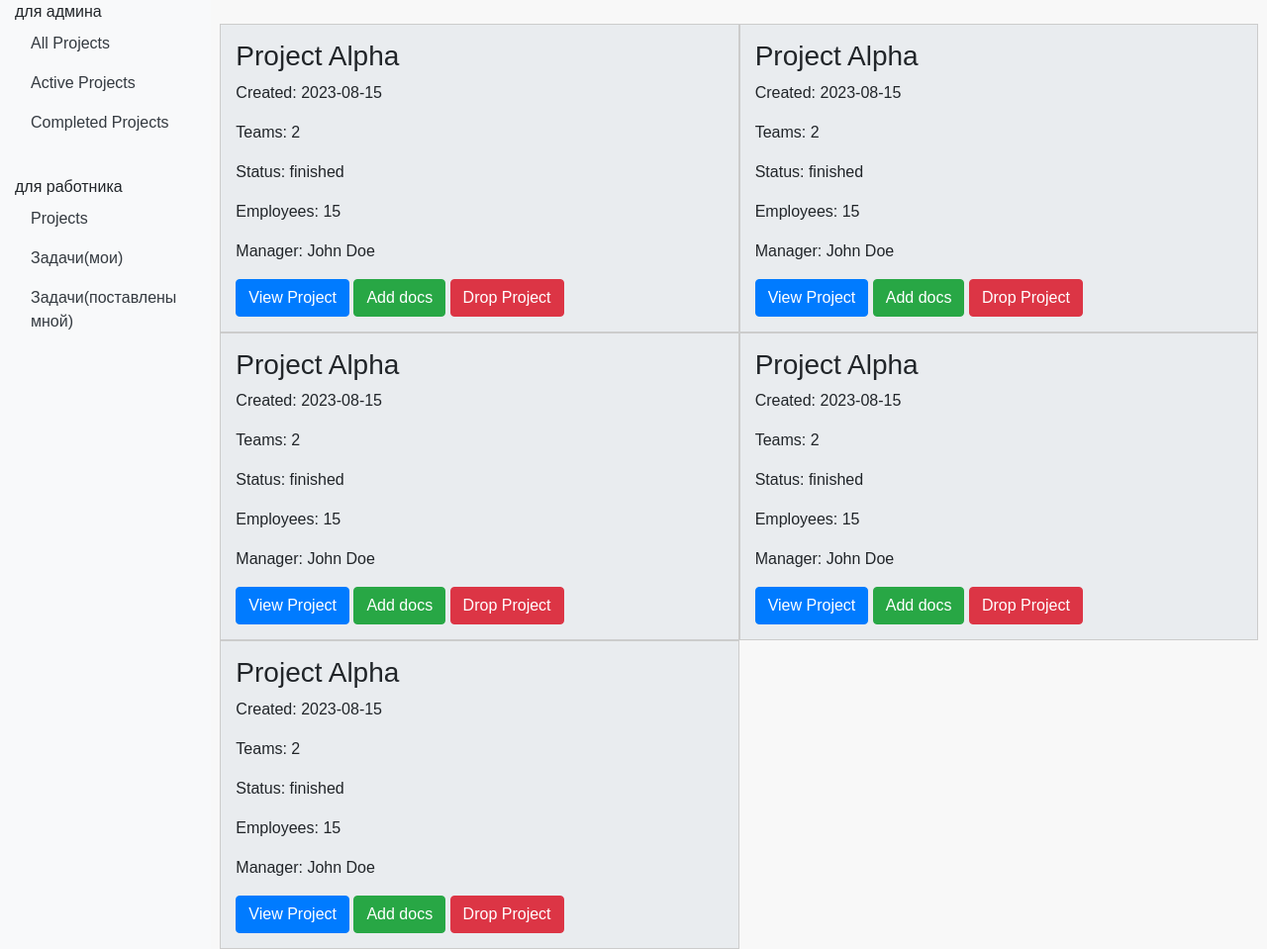
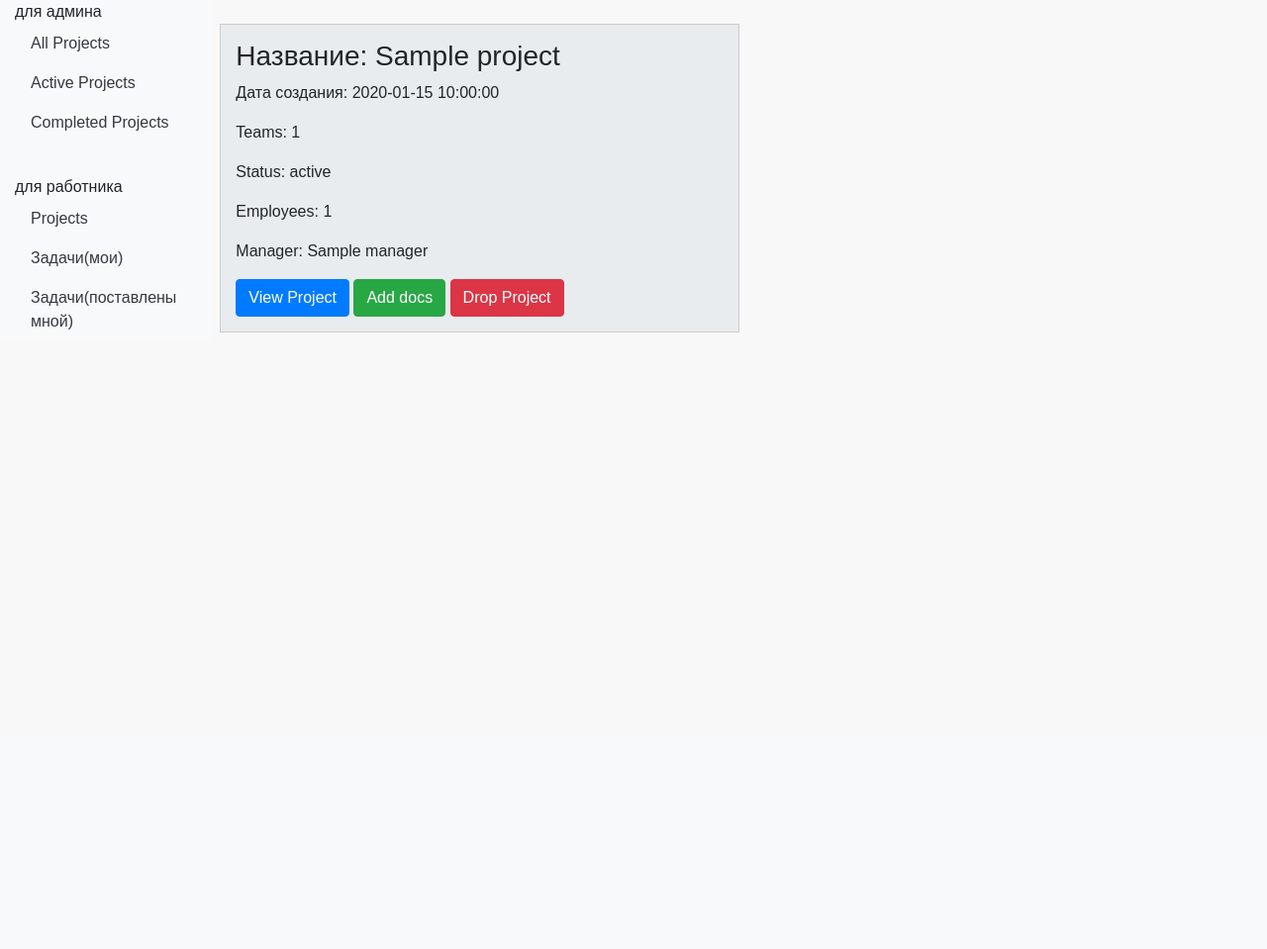
Before and after one commit to hahabuntun/TManagement, a Flask app: template project/templates/projects.html in a window 1280 px wide. Shown: the part 56-1015 px from the top of the page at 99% size. After the commit the page ends 392 px from the top, so only its background shows below. Run offline with Flask 3, Linux system fonts and the light colour scheme; the template is opened without the code that fills it: most values are stand-ins (such as "Sample title", 1, 10 or a date in 2020); parts of the project's set-up code (start-up, migrations or seed data) failed here and were passed over; some libraries are stand-ins or nearby versions.

Commit message:
added functions to fill the database

```diff
--- /dev/null
+++ b/documents/project_documents/design.txt
@@ -0,0 +1 @@
+x
--- a/project/main/fill_db.py
+++ b/project/main/fill_db.py
@@ -3,6 +3,7 @@ from werkzeug.security import generate_password_hash
 from project.models import *
 
 import random
+import os
 
 random.seed(10)
 
@@ -43,25 +44,31 @@ it_positions = [
 
 
 def build():
-    #fill_project_status()
-    # fill_worker_positions()
-    # fill_workers(40)
-    #fill_projects()
-    pass
+    fill_project_status()
+    fill_worker_positions()
+    fill_workers(40)
+    fill_projects()
+    fill_project_documents()
+    fill_teams()
+    fill_team_members()
+    # pass
 
 def fill_project_status():
     finished = ProjectStatus(name="завершен")
     in_work = ProjectStatus(name="выполняется")
     canceled = ProjectStatus(name="отменен")
     in_creation = ProjectStatus(name="на этапе создания")
-    db.session.add_all([finished, in_work, canceled, in_creation])
+    # db.session.add(finished)
+    # db.session.add(in_work)
+    # db.session.add(canceled)
+    # db.session.add(in_creation)
     db.session.commit()
 
 def fill_worker_positions():
     work_positions = []
     for position in it_positions:
-       work_positions.append(WorkerPosition(name=position))
-    db.session.add_all(work_positions)
+        work_position = WorkerPosition(name=position)
+        db.session.add(work_position)
     db.session.commit()
 
 def fill_workers(num):
@@ -96,23 +103,55 @@ def fill_projects():
     project_statuses = ProjectStatus.query.all()
     print(random.choice(project_statuses).id, "+++", len(project_statuses))
     projects = [Project(title=project_names[i], manager_id=project_manager.id, project_status_id=random.choice(project_statuses).id) for i in range(4) ]
-    db.session.add_all(projects)
+    for project in projects:
+        db.session.add(project)
     db.session.commit()
+
+
+def get_absolute_path(relative_path):
+    """Converts a relative path to an absolute path."""
+    base_path = os.path.abspath(os.path.dirname(__file__))  # Absolute path of the current script's directory
+    absolute_path = os.path.join(base_path, relative_path)
+    return absolute_path
+
 def fill_project_documents():
-    pass
-
-def fill_team_member_roles():
-    pass
+    projects = Project.query.all()
+    names = ["TZ", "Сотрудники", "Основные ттх", "план на проекта"]
+    paths = [
+            get_absolute_path("../../documents/project_documents/1.pdf"),
+            get_absolute_path("../../documents/project_documents/2.pdf"),
+            get_absolute_path("../../documents/project_documents/3.pdf"),
+            get_absolute_path("../../documents/project_documents/design.txt")
+            ]
+    documents = [ProjectDocuments(name=names[i], filepath=paths[i], project_id=project.id) for i in range(4) for project in projects]
+    for document in documents:
+        db.session.add(document)
+    db.session.commit()
 
 def fill_teams():
-    pass
+    projects = Project.query.all()
+    for project in projects:
+        for i in range(3):
+            team = Team(name=f"team-{i}", project_id=project.id)
+            db.session.add(team)
+    db.session.commit()
 
 
-def fill_team_documents():
-    pass
+def fill_team_members():
+    workers = db.session.query(Worker).join(
+        WorkerPosition,
+        Worker.worker_position_id == WorkerPosition.id).filter(WorkerPosition.name!="Project Manager").all()
 
-def fill_team_members():
-    pass
+    projects = Project.query.all()
+    for project in projects:
+        teams = Team.query.filter(Team.project_id==project.id).all()
+        for team in teams:
+            for i in range(random.randint(1, 4)):
+                rand_worker = workers[random.randint(0, len(workers) - 1)]
+                new_member = TeamMember(team_id=team.id, worker_id=rand_worker.id)
+                db.session.add(new_member)
+    db.session.commit()
+
 
 def fill_director_subordinate():
     pass
--- a/project/models.py
+++ b/project/models.py
@@ -29,7 +29,6 @@ class Project(Base):
 class ProjectDocuments(Base):
     __tablename__ = "project_documents"
     name = db.Column(db.String(30))
-    filename = db.Column(db.String(30))
     filepath = db.Column(db.String(255))
     date_created = db.Column(db.DateTime(timezone=True), default=datetime.utcnow)
     project_id = db.Column(db.Integer, db.ForeignKey("projects.id"))
@@ -48,7 +47,6 @@ class TeamMember(Base):
     __tablename__ = "team_members"
     date_added = db.Column(db.DateTime(timezone=True), default=datetime.utcnow)
     worker_id = db.Column(db.Integer, db.ForeignKey("workers.id"))
-    role_id = db.Column(db.Integer, db.ForeignKey("team_member_roles.id"))
     team_id = db.Column(db.Integer, db.ForeignKey("teams.id"))
 
 class DirectorSubordinates(Base):
--- a/project/templates/projects.html
+++ b/project/templates/projects.html
@@ -16,6 +16,8 @@
         <li class="nav-item"><a class="nav-link" href="#">Projects</a></li>
     </ul>
 </nav>
+
+
 
 <div class="container-fluid">
     <div class="row">
@@ -38,62 +40,20 @@
         <main role="main" class="col-md-9 ml-sm-auto col-lg-10 px-4">
 
             <div class="custom-list row mt-4">
+                {% for project in context %}
                 <div class="custom-card col-md-6">
-                    <h3>Project Alpha</h3>
-                    <p>Created: 2023-08-15</p>
-                    <p>Teams: 2</p>
-                    <p>Status: finished</p>
-                    <p>Employees: 15</p>
-                    <p>Manager: John Doe</p>
+                    <h3>Название: {{project.title}}</h3>
+                    <p>Дата создания: {{project.date_created}}</p>
+                    <p>Teams: {{project.num_teams}}</p>
+                    <p>Status: {{project.status}}</p>
+                    <p>Employees: {{project.num_employees}}</p>
+                    <p>Manager: {{project.manager}}</p>
                     <a href="#" class="btn btn-primary">View Project</a>
                     <button class="btn btn-success">Add docs</button>
                     <button class="btn btn-danger">Drop Project</button>
                 </div>
-                <!-- Add more project cards here -->
-                <div class="custom-card col-md-6">
-                    <h3>Project Alpha</h3>
-                    <p>Created: 2023-08-15</p>
-                    <p>Teams: 2</p>
-                    <p>Status: finished</p>
-                    <p>Employees: 15</p>
-                    <p>Manager: John Doe</p>
-                    <a href="#" class="btn btn-primary">View Project</a>
-                    <button class="btn btn-success">Add docs</button>
-                    <button class="btn btn-danger">Drop Project</button>
-                </div>
-                <div class="custom-card col-md-6">
-                    <h3>Project Alpha</h3>
-                    <p>Created: 2023-08-15</p>
-                    <p>Teams: 2</p>
-                    <p>Status: finished</p>
-                    <p>Employees: 15</p>
-                    <p>Manager: John Doe</p>
-                    <a href="#" class="btn btn-primary">View Project</a>
-                    <button class="btn btn-success">Add docs</button>
-                    <button class="btn btn-danger">Drop Project</button>
-                </div>
-                <div class="custom-card col-md-6">
-                    <h3>Project Alpha</h3>
-                    <p>Created: 2023-08-15</p>
-                    <p>Teams: 2</p>
-                    <p>Status: finished</p>
-                    <p>Employees: 15</p>
-                    <p>Manager: John Doe</p>
-                    <a href="#" class="btn btn-primary">View Project</a>
-                    <button class="btn btn-success">Add docs</button>
-                    <button class="btn btn-danger">Drop Project</button>
-                </div>
-                <div class="custom-card col-md-6">
-                    <h3>Project Alpha</h3>
-                    <p>Created: 2023-08-15</p>
-                    <p>Teams: 2</p>
-                    <p>Status: finished</p>
-                    <p>Employees: 15</p>
-                    <p>Manager: John Doe</p>
-                    <a href="#" class="btn btn-primary">View Project</a>
-                    <button class="btn btn-success">Add docs</button>
-                    <button class="btn btn-danger">Drop Project</button>
-                </div>
+                {%  endfor %}
+
             </div>
         </main>
     </div>
--- a/site.py
+++ b/site.py
@@ -6,8 +6,8 @@ app = create_app()
 
 if __name__ == '__main__':
     with app.app_context():
-        #db.create_all()
-        #build()
+        db.create_all()
+        build()
         pass
     app.run(debug=True)
     #app.run(debug=True)
```
Also changed, not shown: project/main/routes.py (+42 -3 lines), documents/team_documents/team_doc2.txt (added), 8 other files.
